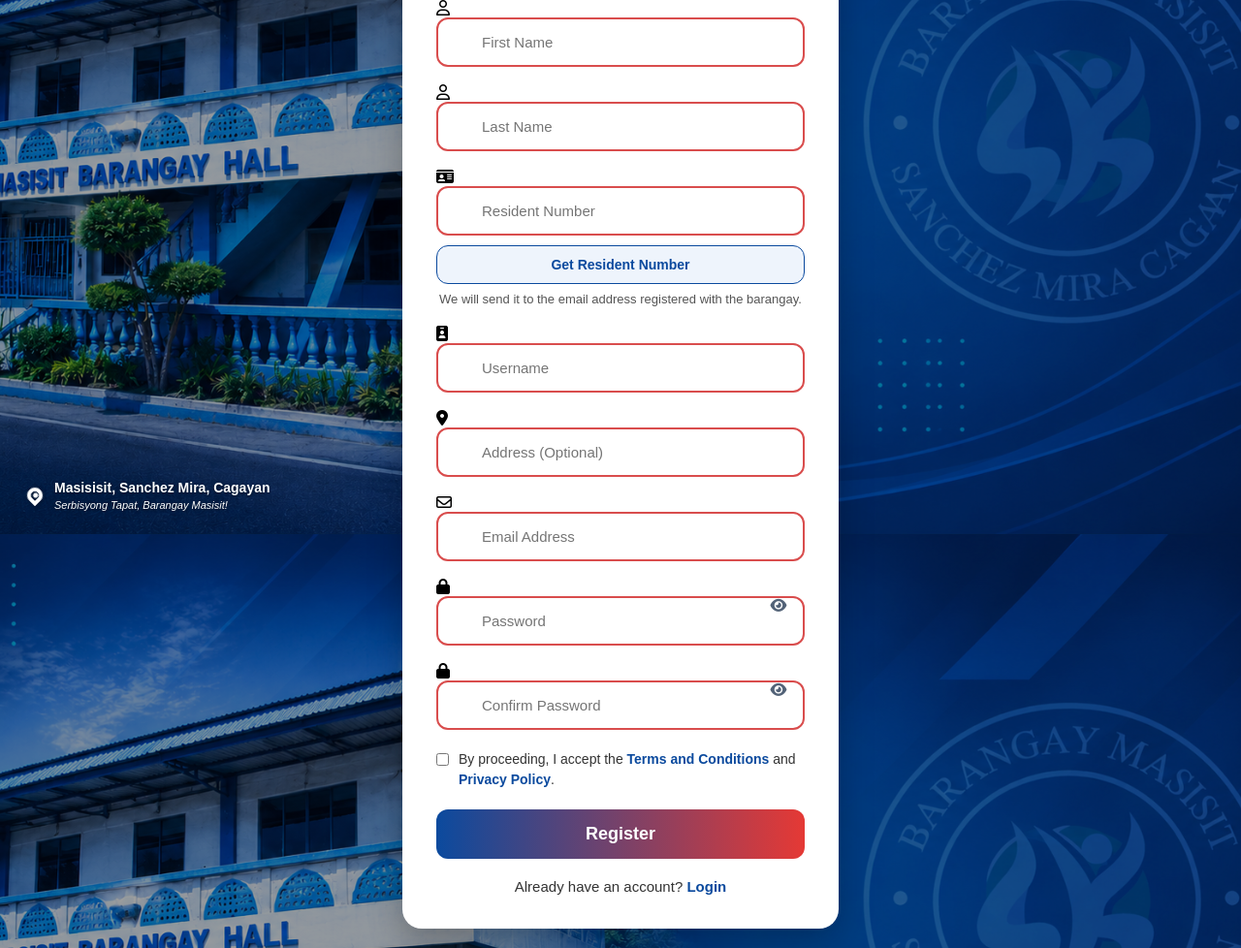
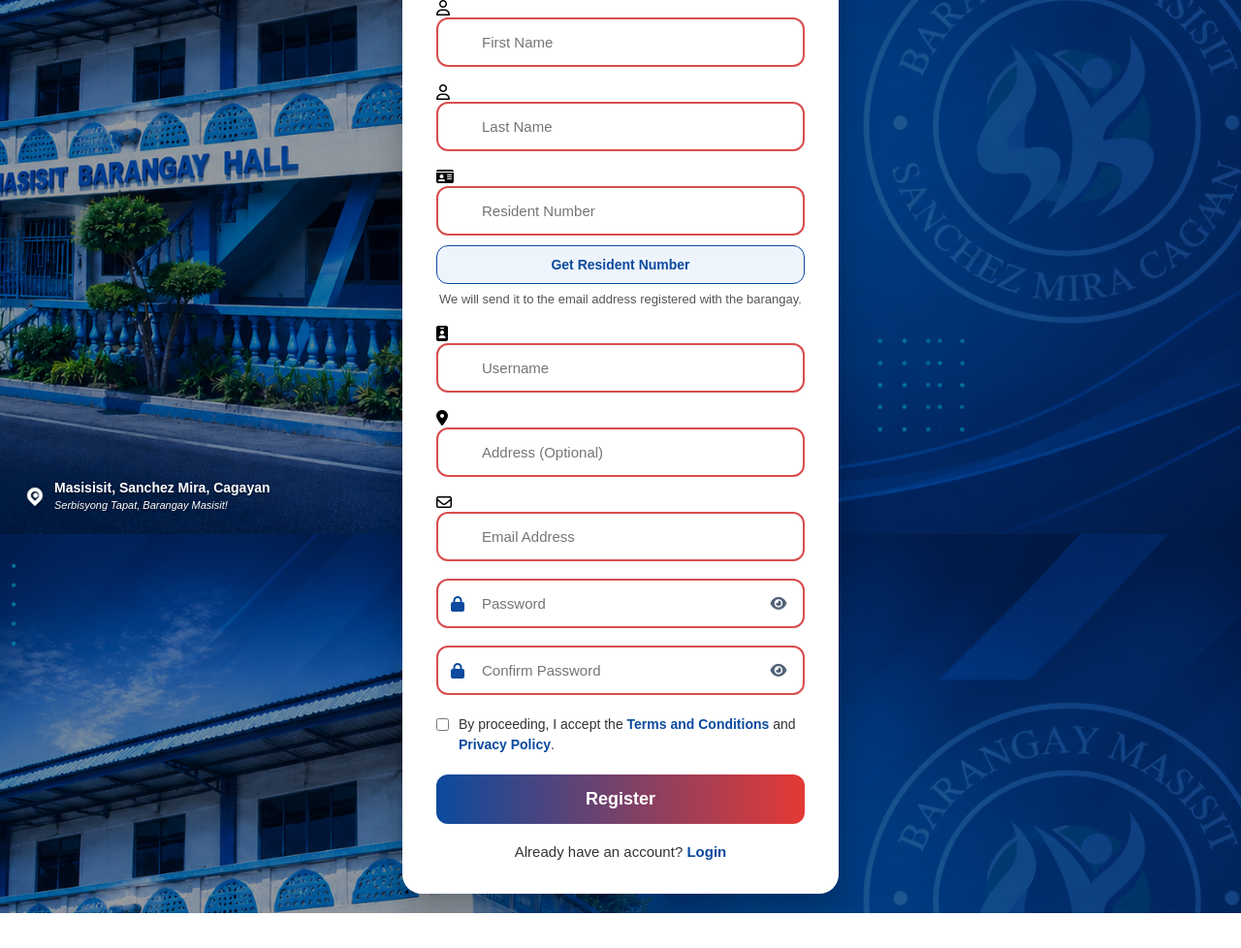
Before and after one commit to barangaymasisit-spec/BarangayMS, a PHP site: page /register.php in a window 1280 px wide. Shown: the part 249-1227 px from the top of the page at 97% size. After the commit the page ends 1191 px from the top, so only its background shows below. Run offline with PHP 8.4, Linux system fonts and the light colour scheme; data that the repository does not hold is empty.

Commit message:
fix registration page asset cache

```diff
--- a/register.css
+++ b/register.css
@@ -206,7 +206,7 @@ body{
     cursor: pointer;
 }
 
-.input-box i:first-child{
+.input-box > .fa-lock{
     position: absolute;
     left: 15px;
     top: 50%;
--- a/register.php
+++ b/register.php
@@ -153,7 +153,7 @@ if ($_SERVER['REQUEST_METHOD'] === 'POST') {
     <meta name="viewport" content="width=device-width, initial-scale=1.0">
     <title>Create Account</title>
 
-    <link rel="stylesheet" href="register.css?v=2">
+    <link rel="stylesheet" href="register.css?v=3">
 
     <link rel="stylesheet"
           href="https://cdnjs.cloudflare.com/ajax/libs/font-awesome/6.5.2/css/all.min.css">
```
